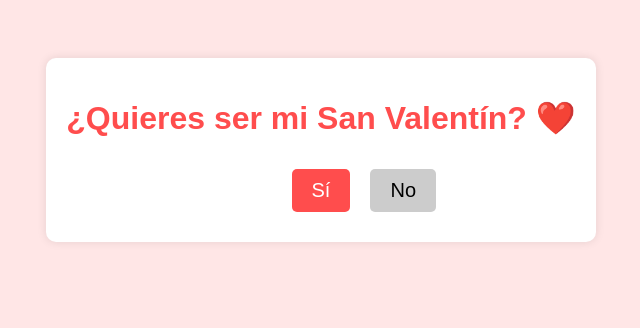
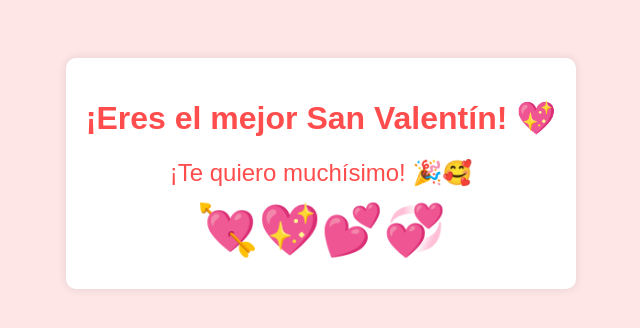
Before and after one commit to Javito027/SanValentinPrueba1, a plain HTML site: page index.html in a window 1280 px wide. Both pictures are taken after a click on the button "Sí". Shown: the whole page, without its empty margins (319-959 px from the left). Drawn offline with Linux system fonts and the light colour scheme.

Commit message:
Update index.html

```diff
--- a/index.html
+++ b/index.html
@@ -38,18 +38,41 @@
             color: black;
             position: absolute;
         }
+        .hidden {
+            display: none;
+        }
+        .celebration {
+            margin-top: 20px;
+            font-size: 24px;
+            color: #ff4d4d;
+        }
+        .hearts {
+            font-size: 50px;
+            animation: float 1s infinite alternate;
+        }
+        @keyframes float {
+            from { transform: translateY(0px); }
+            to { transform: translateY(-10px); }
+        }
     </style>
 </head>
 <body>
-    <div class="container">
+    <div class="container" id="question">
         <h1>¿Quieres ser mi San Valentín? ❤️</h1>
         <button class="yes" onclick="acceptLove()">Sí</button>
         <button class="no" onmouseover="moveButton()">No</button>
     </div>
 
+    <div class="container hidden" id="celebration">
+        <h1>¡Eres el mejor San Valentín! 💖</h1>
+        <p class="celebration">¡Te quiero muchísimo! 🎉🥰</p>
+        <div class="hearts">💘💖💕💞</div>
+    </div>
+
     <script>
         function acceptLove() {
-            alert("¡Sabía que dirías que sí! 💖😍");
+            document.getElementById("question").classList.add("hidden");
+            document.getElementById("celebration").classList.remove("hidden");
         }
 
         function moveButton() {
```
